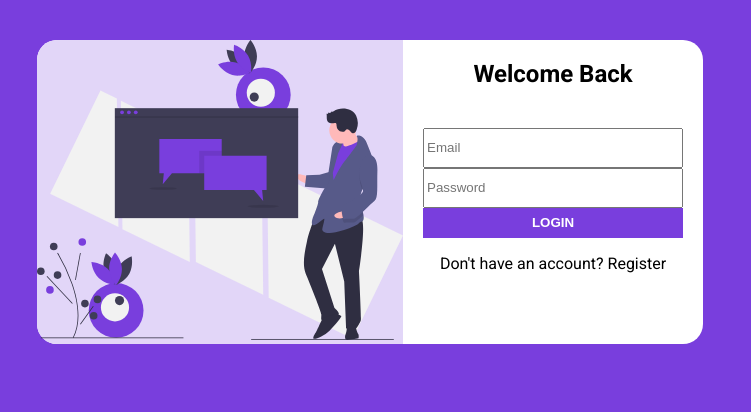
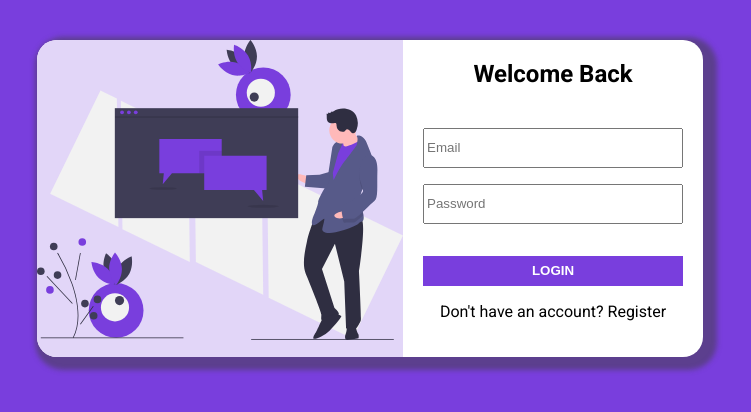
Before and after one commit to shrki416/Playground, a React (Create React App) app in the folder chat-app/chat-frontend/: page /login in a window 1280 px wide. Shown: the top 412 px of the page, without its empty margins (270-1021 px from the left). Built offline with nearby package versions, Linux system fonts and the light colour scheme.

Commit message:
finish styling login component

```diff
--- a/chat-app/chat-frontend/src/components/Auth/Login.js
+++ b/chat-app/chat-frontend/src/components/Auth/Login.js
@@ -7,17 +7,17 @@
   return (
     <div id="auth-container">
       <div id="auth-card">
-        <div>
+        <div className="card-shadow">
           <div id="image-section">
             <img src={login} alt="login" />
           </div>
           <div id="form-section">
             <h2>Welcome Back</h2>
             <form>
-              <div className="input-field">
+              <div className="input-field mb-1">
                 <input placeholder="Email" />
               </div>
-              <div className="input-field">
+              <div className="input-field mb-2">
                 <input placeholder="Password" />
               </div>
               <button>LOGIN</button>
```
